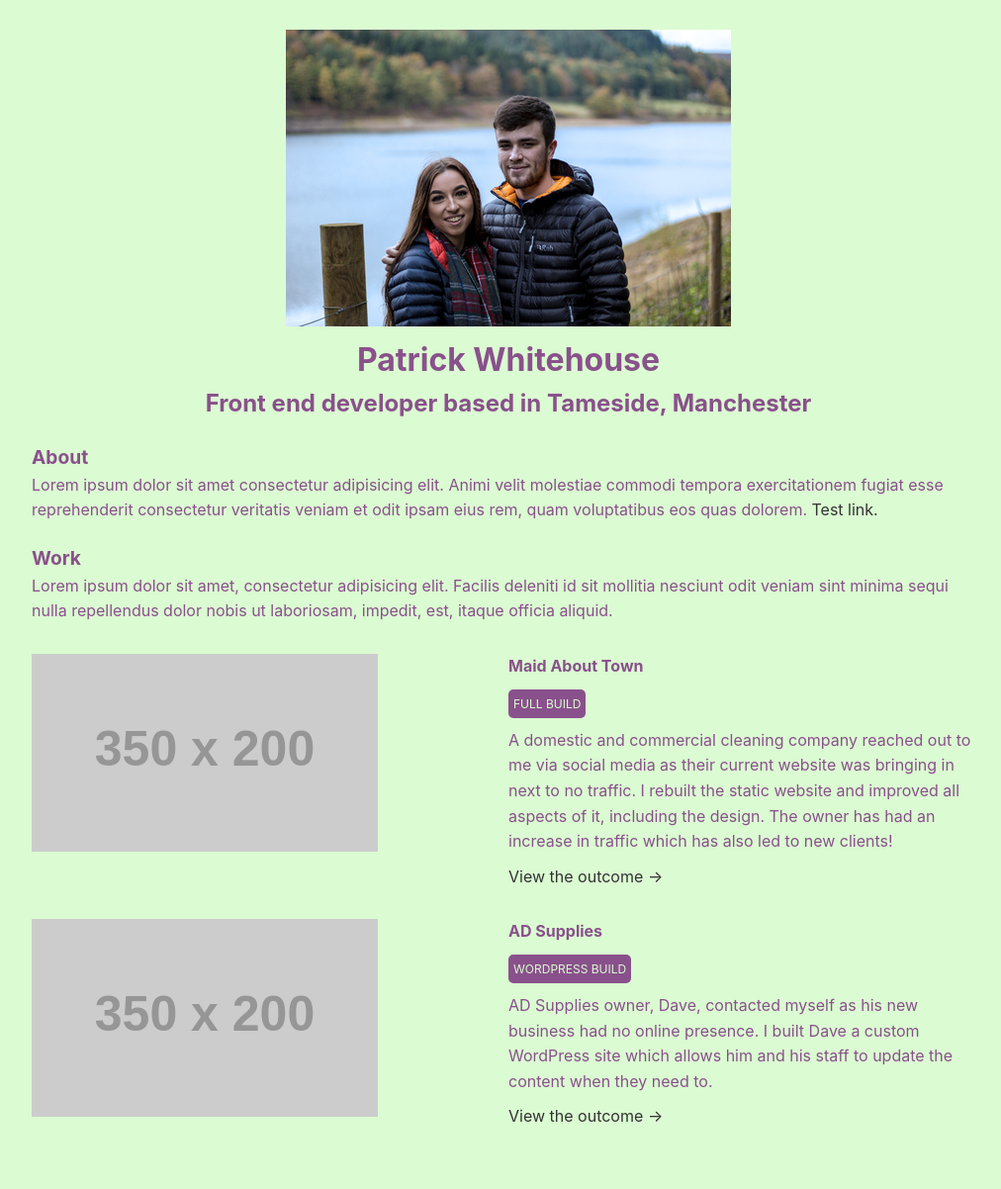
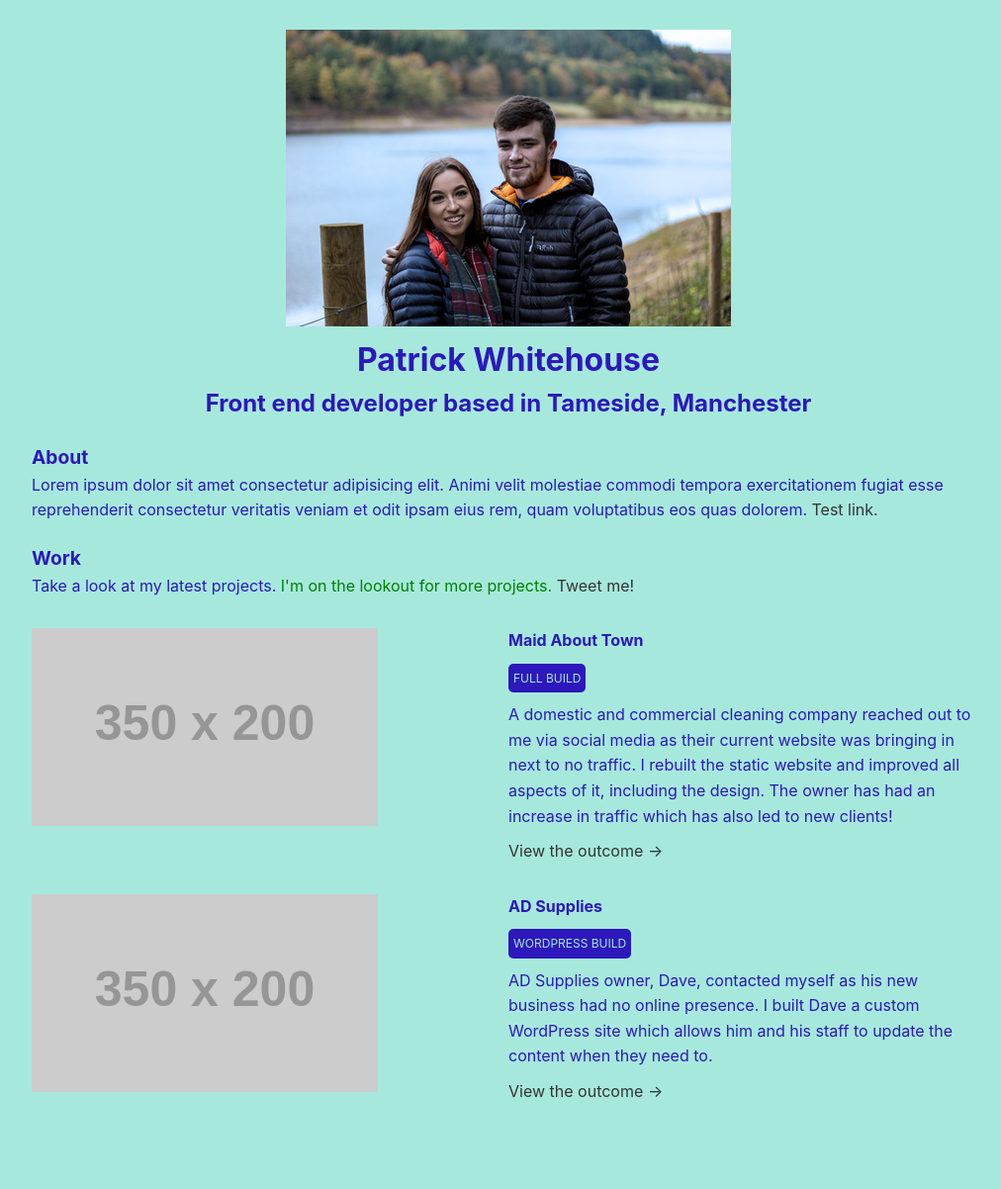
Before and after one commit to PatrickWhitehouse/Old-portfolio, a Jekyll site: the page built from index.html, in a window 1280 px wide. Shown: the whole page at 99% size, without its empty margins (126-1138 px from the left). Built offline with Jekyll 4.4.1, drawn with Linux system fonts in a browser that asks for light colours; after the commit the page ends 1176 px from its top, so only the background shows below that.

Commit message:
updates yo

```diff
--- a/_config.yml
+++ b/_config.yml
@@ -3,3 +3,4 @@ markdown: kramdown
 highlighter: rouge
 exclude: ["node_modules", "gulpfile.js", "package.json"]
 url: //patrickwhitehouse.github.io
+hire-me: true
--- a/_scss/_variables.scss
+++ b/_scss/_variables.scss
@@ -1,6 +1,6 @@
 /* Colours */
-$primary:#dbfbd2;
-$secondary: #89518b;
+$secondary: #2d18bc;
+$primary:#a6e9dc;
 $dark: #333;
 $light: #EEE;
 
--- a/css/main.css
+++ b/css/main.css
@@ -60,8 +60,8 @@ html {
 
 body {
   line-height: 1.6;
-  color: #89518b;
-  background-color: #dbfbd2;
+  color: #2d18bc;
+  background-color: #a6e9dc;
   font-family: -apple-system, BlinkMacSystemFont, "Segoe UI", Roboto, Helvetica, Arial, sans-serif, "Apple Color Emoji", "Segoe UI Emoji", "Segoe UI Symbol"; }
 
 img {
@@ -118,8 +118,8 @@ section.hero {
       content: ""; }
     .work--grid .work--item .work--desc small {
       display: inline-block;
-      color: #dbfbd2;
-      background-color: #89518b;
+      color: #a6e9dc;
+      background-color: #2d18bc;
       padding: 5px;
       border-radius: 5px; }
     .work--grid .work--item .work--desc * {
--- a/index.html
+++ b/index.html
@@ -15,7 +15,11 @@ title: Patrick Whitehouse - Front end developer based in Tameside
 </section>
 <section class="work">
   <h3>Work</h3>
-  <p>Lorem ipsum dolor sit amet, consectetur adipisicing elit. Facilis deleniti id sit mollitia nesciunt odit veniam sint minima sequi nulla repellendus dolor nobis ut laboriosam, impedit, est, itaque officia aliquid.</p>
+  <p>Take a look at my latest projects.
+      {% if site.hire-me %}
+      <span style="color: green;">I'm on the lookout for more projects. <a href="https://twitter.com/patrickdoesweb">Tweet me!</a></span>
+      {% endif %}
+  </p>
   <div class="work--grid">
     {% for work in site.data.work %}
     <div class="work--item">
```
